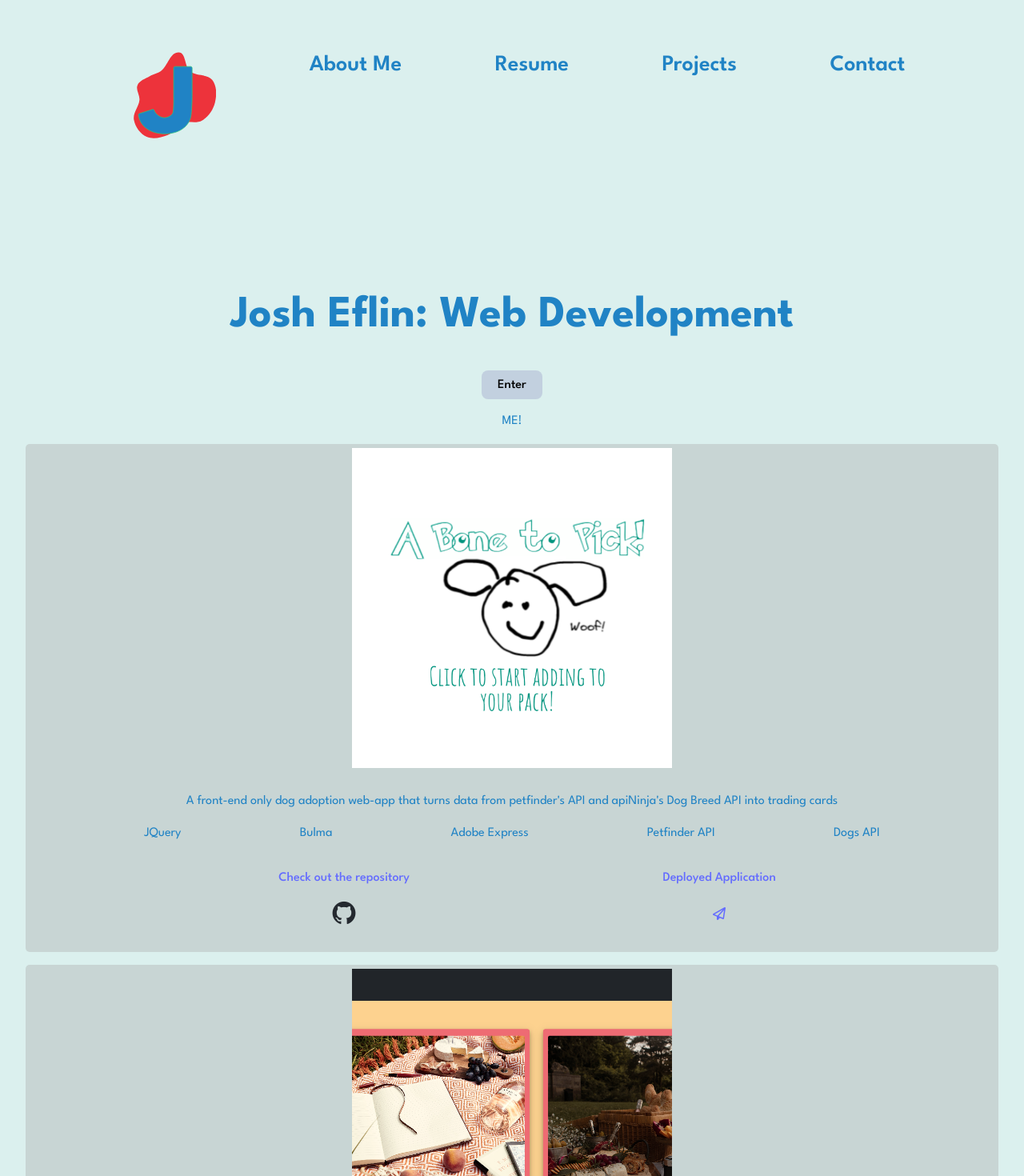
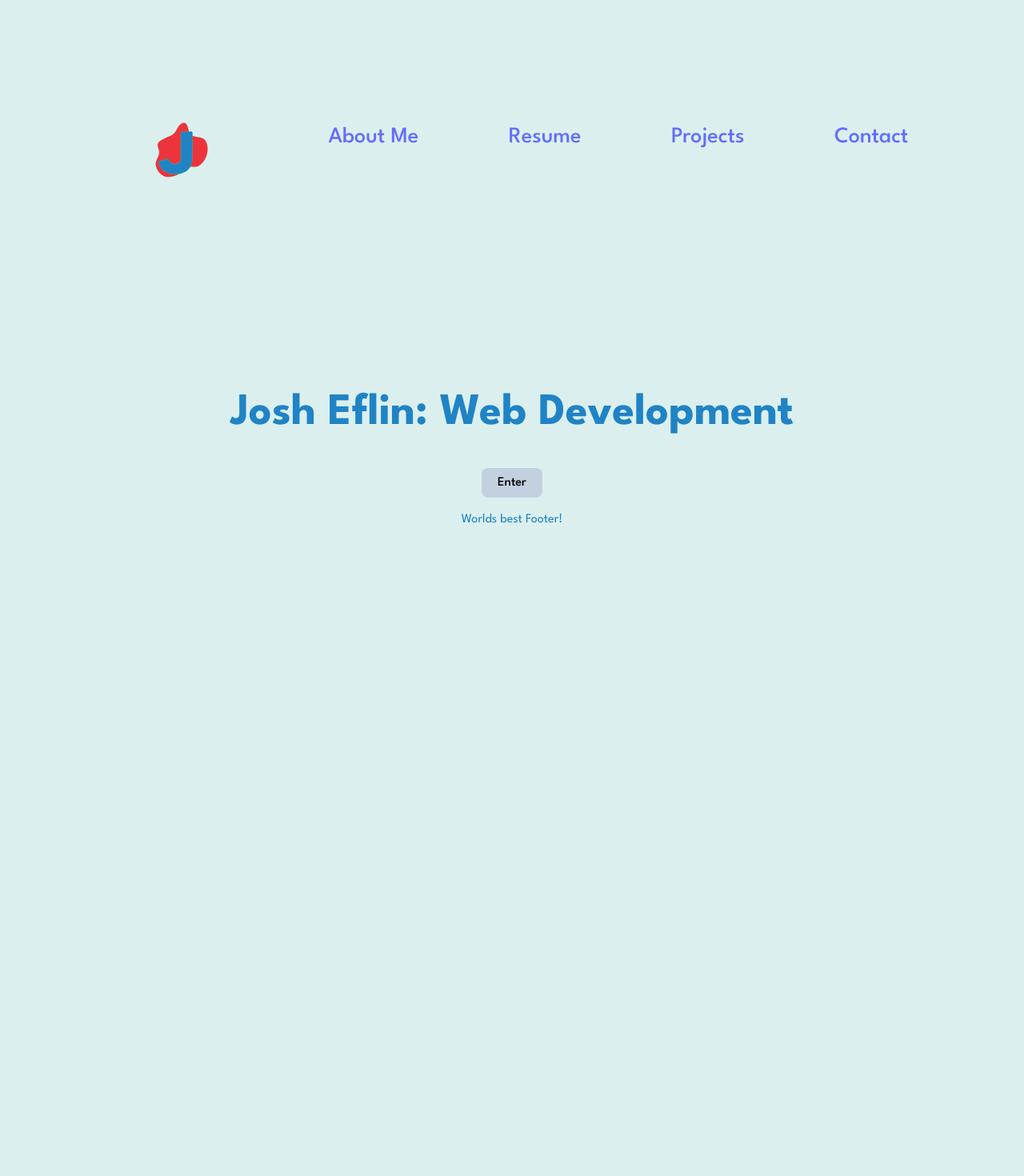
Before and after one commit to JoshEflin/portfolio-react, a React (Vite) app: page / in a window 1280 px wide. Shown: the top 1470 px of the page at 80% size. After the commit the page ends 800 px from the top, so only its background shows below. Built offline with nearby package versions, Linux system fonts and the light colour scheme.

Commit message:
added conditional rendering for page, added remaining needed components

```diff
--- a/src/App.tsx
+++ b/src/App.tsx
@@ -2,22 +2,21 @@
 
 import './App.css'
 import Welcome from './components/Welcome'
-import Nav from './components/Nav'
+import Nav from './components/Nav';
 import data from './components/data/appCardData';
 import AppCard from './components/AppCard'
 import AboutMe from './components/Aboutme';
 import Footer from './components/Footer';
+import Contact from './components/Contact';
+import ContactForm from './components/ContactForm';
+import View from './View';
 
 export default function App() {
 
 
   return (
     <div className='wrapper'>
-
-      <Nav />
-      <Welcome />
-      <AboutMe />
-      <AppCard data={data}/>
+      <View/>
       <Footer />
     </div >
   )
--- /dev/null
+++ b/src/View.tsx
@@ -0,0 +1,41 @@
+import Welcome from './components/Welcome'
+
+import data from './components/data/appCardData';
+import AppCard from './components/AppCard'
+import AboutMe from './components/Aboutme';
+
+import Contact from './components/Contact';
+import ContactForm from './components/ContactForm';
+import { useState } from 'react';
+import Resume from './components/Resume';
+import Nav from './components/Nav';
+
+export default function View(){
+const [currentView, setCurrentView] = useState('Welcome');
+
+const renderPage = () =>{
+    if(currentView ==='Welcome'){
+        return<Welcome />
+    }
+    if(currentView ==='About Me') {
+        return<AboutMe />
+    }
+    if (currentView ==='Contact'){
+        return <ContactForm />
+    }
+    if (currentView ==='Resume') {
+        return <Resume />
+    }
+    if (currentView === 'Projects'){
+        return <AppCard data={data} />
+    }
+}
+const handleView= (view) => setCurrentView(view)
+
+return(
+<div id="view-window">
+    <Nav currentView={currentView} handleView={handleView} />
+    {renderPage()}
+</div>
+      )
+}
--- /dev/null
+++ b/src/components/ContactForm.tsx
@@ -0,0 +1,49 @@
+import React, {useState} from "react";
+
+
+export default function ContactForm() {
+    const [firstName, setFirstName] = useState('');
+    const [lastName, setLastName]= useState('');
+
+    const handleInputChange= (e:any) =>{
+
+        const {name, value} = e.target
+        return name ==='firstName'? setFirstName(value): setLastName(value)
+    }
+    const handleFormSubmit = (e:any) => {
+        // Preventing the default behavior of the form submit (which is to refresh the page)
+        e.preventDefault();
+
+        // Alert the user their first and last name, clear the inputs
+        alert(`Hello ${firstName} ${lastName}`);
+        setFirstName('');
+        setLastName('');
+      };
+
+      return (
+        <div>
+          <p>
+            Hello {firstName} {lastName}
+          </p>
+          <form className="form">
+            <input
+              value={firstName}
+              name="firstName"
+              onChange={handleInputChange}
+              type="text"
+              placeholder="First Name"
+            />
+            <input
+              value={lastName}
+              name="lastName"
+              onChange={handleInputChange}
+              type="text"
+              placeholder="Last Name"
+            />
+            <button type="button" onClick={handleFormSubmit}>
+              Submit
+            </button>
+          </form>
+        </div>
+      );
+}
--- a/src/components/aboutme.tsx
+++ b/src/components/aboutme.tsx
@@ -4,7 +4,10 @@ export default function AboutMe() {
 
     return  (
         <>
-        <p>ME!</p>
+        <p>ME!ASDFASDFASDFASDFASDFASF
+
+            ASDFASDFASDF
+        </p>
         </>
     )
 }
--- a/src/components/appCard.tsx
+++ b/src/components/appCard.tsx
@@ -44,12 +44,12 @@ export default function AppCard({data}:{data:AppCardProps[]}) {
     return(
     <>
     {console.log (data)}
-      {data.map((proj: AppCardProps, index)=>(
+      {data.map(({img, description, techs, links:{deployed, github}}: AppCardProps, index)=>(
         <div key ={index} className='appCard'>
-        <img className = 'appCard-img'src ={proj.img} />
-        <p className = 'project-description'>{proj.description}</p>
-        <TechComponent techs = {proj.techs} />
-        <LinkComponent github ={proj.links.github} deployed = {proj.links.deployed} />
+        <img className = 'appCard-img'src ={img} />
+        <p className = 'project-description'>{description}</p>
+        <TechComponent techs = {techs} />
+        <LinkComponent github ={github} deployed = {deployed} />
 
         </div>
         ))}
--- a/src/components/data/appCardData.ts
+++ b/src/components/data/appCardData.ts
@@ -2,6 +2,8 @@ import dogCard from '../../assets/bone-to-pick.png'
 import booboo from '../../assets/hey-boo-boo.png'
 import weatherApp from '../../assets/desktop-weather-app.png'
 import jQueryCal from '../../assets/JQuery Calender.png'
+import blog from '../../assets/Tech-nollege-E.png'
+import noteTaker from '../../assets/note-taker.png'
 import React from 'react'
 
 interface Links {
@@ -48,20 +50,20 @@ interface Links {
              deployed:"https://josheflin.github.io/JQuery-Calendar/",
          }
  },{
-    img:booboo,
-     description:"A potlucking- or party-planning app for creating picnics (events), inviting your friends, and organizing which foods get put on the table!",
-     techs:['Handlebars','Node.js','Express.js','sequelize','express-session','Google Calendar API',],
+    img:blog,
+     description:"A CMS style blog site for publishing articles, leaving comments, and interacting with tech content",
+     techs:['Handlebars','Node.js','Express.js','sequelize','express-session',],
      links: {
-             github:"https://github.com/JoshEflin/Hey-boo-boo",
-             deployed:"https://josheflin.github.io/Hey-boo-boo/",
+             github:"https://github.com/JoshEflin/Tech-Blog-MVC",
+             deployed:"https://smufduffwuffluff.herokuapp.com/",
          }
  },{
-    img:booboo,
-     description:"A potlucking- or party-planning app for creating picnics (events), inviting your friends, and organizing which foods get put on the table!",
-     techs:['Handlebars','Node.js','Express.js','sequelize','express-session','Google Calendar API',],
+    img:noteTaker,
+     description:"This project is an excersize in reverse engineering a back end for a prebuilt front end web app that is designed to store notes for easy access at a later date. It utilzies express.js as well as uuid packages.",
+     techs:['Node.js','Express.js','uuid'],
      links: {
-             github:"https://github.com/JoshEflin/Hey-boo-boo",
-             deployed:"https://josheflin.github.io/Hey-boo-boo/",
+             github:"https://github.com/JoshEflin/Real-Good-Notes",
+             deployed:"https://note-taker934823.herokuapp.com/",
          }
  }]
 export type {Links, AppCardProps}
--- a/src/components/nav.tsx
+++ b/src/components/nav.tsx
@@ -3,38 +3,44 @@ import { useState } from "react"
 // use state to change the colors of the nav links
 // dynamically add href values
 
-const navItemsArr ={data:['About Me', 'Resume', 'Projects', 'Contact'] }
-const NavItem: React.FC<{navLink:string[]}> = ( {navLink} )=>{
+const navItemsArr =['About Me', 'Resume', 'Projects', 'Contact']
+const NavItem: React.FC<{currentView:string ,navLink:string[]}> = ( {currentView, handleView, navLink} )=>{
   return(
     <>
     {navLink.map((item,index)=>(
-      <li className="nav-list-item" >
-        <span key={index}>
+      <li className="nav-list-item" key={`nav-item-${index}`}>
+        <a href= {`#${item}`}
+        onClick= {()=>handleView(`${item}`)}
+        className={currentView ===`${item}` ? 'nav-item active': 'nav-item'} >
           {item}
-        </span>
+        </a>
       </li>
   ))}
 </>
   )
 }
-export default function Nav () {
+export default function Nav ({currentView, handleView}) {
 
- const [clicked, setClicked] =useState(false)
+//  const [clicked, setClicked] =useState(false)
 
- function handleClick(){
-  if(clicked){
-    // change color of text or do something else neat
-  }else {
-    // do nothing
-  }
-  setClicked(!clicked)
- }
+//  function handleClick(){
+//   if(clicked){
+//     // change color of text or do something else neat
+//   }else {
+//     // do nothing
+//   }
+//   setClicked(!clicked)
+//  }
 
     return (
         <nav>
       <ul className='navbar'>
+
         <J />
-      <NavItem navLink={navItemsArr.data} />
+
+      <NavItem  currentView = {currentView}
+      handleView = {handleView}
+      navLink={navItemsArr} />
       </ul>
     </nav>
     )
--- a/src/components/resume.tsx
+++ b/src/components/resume.tsx
@@ -0,0 +1,7 @@
+export default function Resume() {
+    return(
+        <>
+        <p>
+            RESUME</p></>
+    )
+}
--- a/src/components/svg.tsx
+++ b/src/components/svg.tsx
@@ -2,7 +2,9 @@
 
 export default function J () {
     return (
-
+        <a id = 'svg-display' href='/'
+        style={{ display: 'inline-block', width: '153.60px', height: '153.60px' }}
+        >
             <svg viewBox="-12.8 -12.8 153.60 153.60"
               xmlns="http://www.w3.org/2000/svg"
               xmlnsXlink="http://www.w3.org/1999/xlink"
@@ -31,6 +33,7 @@ export default function J () {
                     </path>
                 </g>
              </svg>
+             </a>
 
     )
 }
--- a/src/index.css
+++ b/src/index.css
@@ -105,6 +105,7 @@ nav{
   flex-direction: column;
   align-items: space-between;
 } */
+
 .navbar {
   margin-left: 0;
   list-style-type: none;
@@ -120,11 +121,17 @@ nav{
 /* TO DOset media query for 600px HAMBURGER MENU AND SVG element must do something different */
 /* TO DO media qqueery at 700 px to fix text wrapping in AppCards */
 .bg-img {
-  max-width: 10%;
-  max-height:10%;
+  max-width: 50%;
+  max-height:50%;
 }
 .navbar > li {
   list-style: none;
+}
+/* for some reason the below code only works if used as inline style... */
+#svg-display {
+  display: inline-block;
+  width: '153.60px';
+  height: '153.60px';
 }
 /* ----- appCard related styling */
 /* add a media query for hiding tech list items in smaller devices */
```
Also changed, not shown: src/components/Contact.tsx (+18 -9 lines), src/assets/Tech-nollege-E.png (added), src/assets/note-taker.png (added).
